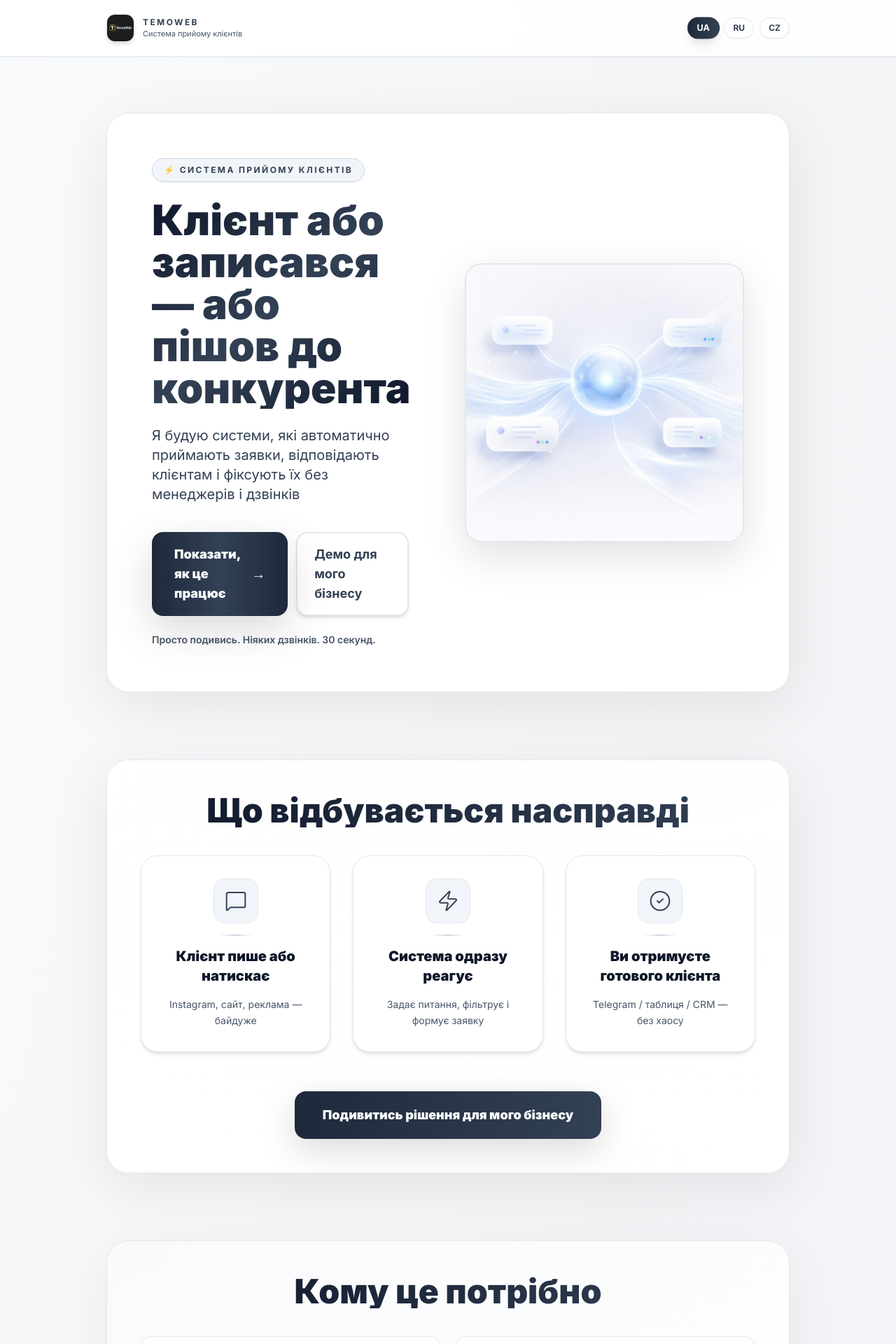
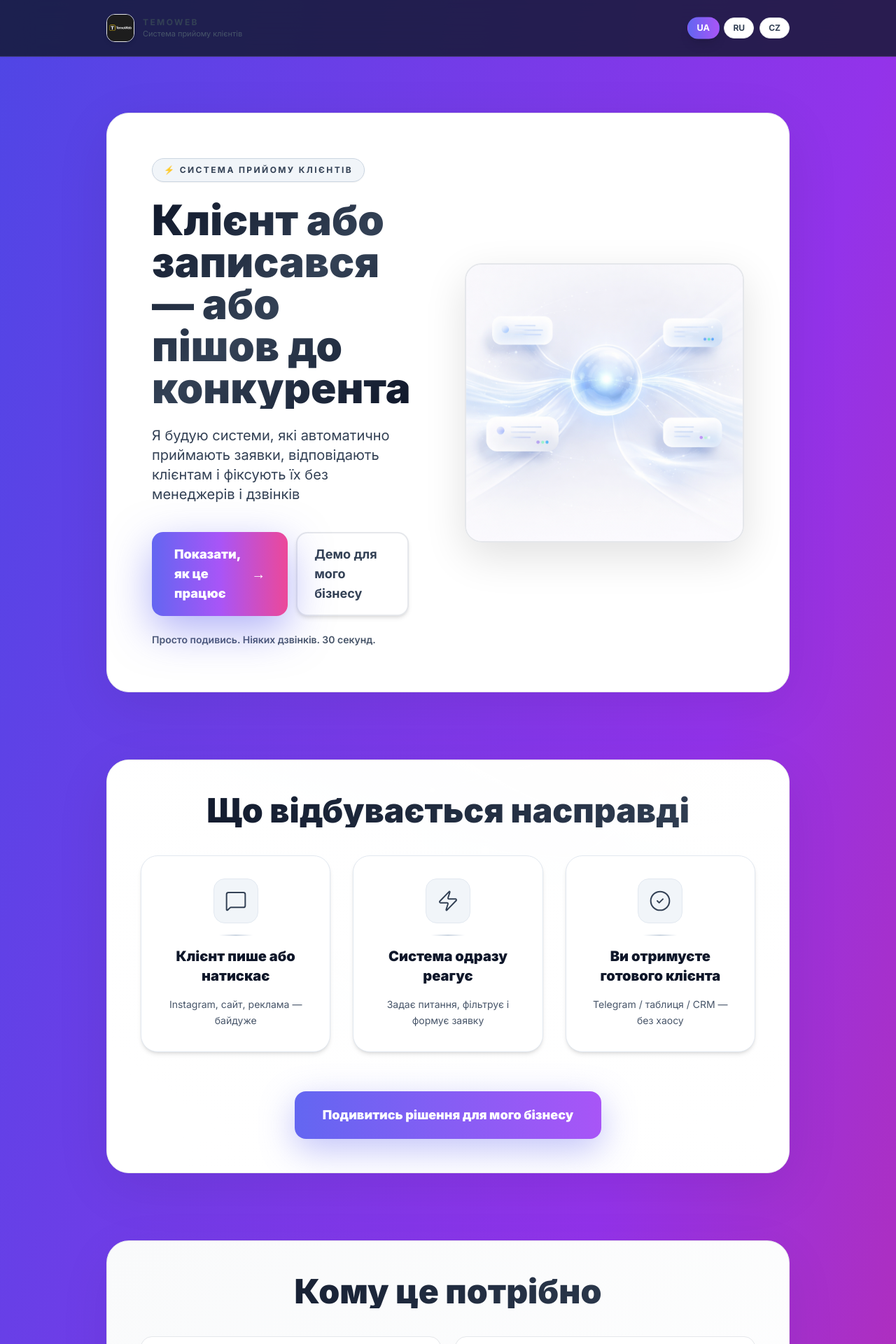
Before and after one commit to LexBiz/moj-sajt, a Next.js app: page / in a window 1280 px wide. Shown: the top 1920 px of the page at 70% size. Built offline with nearby package versions, Linux system fonts and the light colour scheme; no server answers.

Commit message:
fix: dark background + bright indigo/purple buttons back

```diff
--- a/app/page.tsx
+++ b/app/page.tsx
@@ -285,21 +285,21 @@ export default function Home() {
         .animate-float { animation: float 8s ease-in-out infinite; }
       `}</style>
 
-      <main className="relative min-h-screen bg-gradient-to-br from-slate-50 via-gray-100 to-slate-100 text-slate-900 overflow-x-hidden">
+      <main className="relative min-h-screen bg-gradient-to-br from-indigo-600 via-purple-600 to-pink-600 text-white overflow-x-hidden">
         <div className="fixed inset-0 -z-10 overflow-hidden pointer-events-none">
-          {/* Subtle dot pattern for premium tech feel */}
-          <div className="absolute inset-0 opacity-[0.15]" style={{
-            backgroundImage: `radial-gradient(circle at 1px 1px, rgb(100 116 139) 1px, transparent 0)`,
-            backgroundSize: '40px 40px'
+          {/* Tech grid pattern */}
+          <div className="absolute inset-0 opacity-10" style={{
+            backgroundImage: `radial-gradient(circle at 1px 1px, rgb(255 255 255) 1px, transparent 0)`,
+            backgroundSize: '50px 50px'
           }} />
-          {/* Soft mesh gradient overlay */}
-          <div className="absolute inset-0 bg-[radial-gradient(ellipse_at_top,_var(--tw-gradient-stops))] from-slate-200/30 via-transparent to-transparent" />
-          {/* Minimal glow accents */}
-          <div className="absolute top-0 -left-20 w-96 h-96 bg-slate-300/15 rounded-full blur-3xl animate-gradient" />
-          <div className="absolute -bottom-20 -right-20 w-[500px] h-[500px] bg-slate-300/15 rounded-full blur-3xl animate-gradient" style={{ animationDelay: '-12s' }} />
+          {/* Gradient overlay */}
+          <div className="absolute inset-0 bg-[radial-gradient(ellipse_at_top,_var(--tw-gradient-stops))] from-indigo-900/20 via-transparent to-transparent" />
+          {/* Glow accents */}
+          <div className="absolute top-0 -left-20 w-96 h-96 bg-indigo-500/10 rounded-full blur-3xl animate-gradient" />
+          <div className="absolute -bottom-20 -right-20 w-[500px] h-[500px] bg-purple-500/10 rounded-full blur-3xl animate-gradient" style={{ animationDelay: '-12s' }} />
         </div>
 
-        <header className="sticky top-0 z-50 backdrop-blur-xl bg-white/90 border-b border-slate-200 shadow-sm">
+        <header className="sticky top-0 z-50 backdrop-blur-xl bg-slate-900/80 border-b border-white/10 shadow-sm">
           <div className="max-w-5xl mx-auto px-4 sm:px-6 py-5 flex items-center justify-between gap-4">
             <div className="flex items-center gap-3 group">
               <div className="relative">
@@ -318,7 +318,7 @@ export default function Home() {
                   onClick={() => setLang(lng)}
                   className={`px-3 py-1.5 rounded-full text-xs font-bold border transition-all duration-300 ${
                     lang === lng
-                      ? 'bg-gradient-to-r from-slate-800 to-slate-700 border-transparent text-white shadow-lg scale-105'
+                      ? 'bg-gradient-to-r from-indigo-500 to-purple-500 border-transparent text-white shadow-lg scale-105'
                       : 'bg-white border-gray-200 text-slate-700 hover:bg-gray-50 hover:border-gray-300 hover:scale-105 shadow-sm'
                   }`}
                 >
@@ -352,9 +352,9 @@ export default function Home() {
                   <div className="flex flex-col sm:flex-row gap-3 pt-4">
                     <a
                       href={ctaHref}
-                      className="group/btn relative inline-flex items-center justify-center rounded-2xl bg-gradient-to-r from-slate-800 via-slate-700 to-slate-800 px-8 py-4 text-base sm:text-lg font-black text-white shadow-[0_20px_60px_rgba(0,0,0,0.15)] transition-all duration-300 hover:shadow-[0_25px_70px_rgba(0,0,0,0.25)] hover:scale-105 overflow-hidden"
+                      className="group/btn relative inline-flex items-center justify-center rounded-2xl bg-gradient-to-r from-indigo-500 via-purple-500 to-pink-500 px-8 py-4 text-base sm:text-lg font-black text-white shadow-[0_20px_60px_rgba(99,102,241,0.5)] transition-all duration-300 hover:shadow-[0_25px_70px_rgba(99,102,241,0.7)] hover:scale-105 overflow-hidden"
                     >
-                      <span className="absolute inset-0 bg-gradient-to-r from-slate-900 via-slate-800 to-slate-900 opacity-0 group-hover/btn:opacity-100 transition-opacity duration-300" />
+                      <span className="absolute inset-0 bg-gradient-to-r from-indigo-600 via-purple-600 to-pink-600 opacity-0 group-hover/btn:opacity-100 transition-opacity duration-300" />
                       <span className="relative flex items-center gap-2">
                         <span>{t.ctaPrimary}</span>
                         <span className="text-xl">→</span>
@@ -424,7 +424,7 @@ export default function Home() {
                 <div className="text-center pt-4">
                   <a
                     href={ctaHref}
-                    className="inline-flex items-center justify-center rounded-2xl bg-gradient-to-r from-slate-800 to-slate-700 px-10 py-5 text-lg font-black text-white shadow-[0_15px_50px_rgba(0,0,0,0.15)] transition-all duration-300 hover:shadow-[0_20px_60px_rgba(0,0,0,0.25)] hover:scale-110"
+                    className="inline-flex items-center justify-center rounded-2xl bg-gradient-to-r from-indigo-500 to-purple-500 px-10 py-5 text-lg font-black text-white shadow-[0_15px_50px_rgba(99,102,241,0.4)] transition-all duration-300 hover:shadow-[0_20px_60px_rgba(0,0,0,0.25)] hover:scale-110"
                   >
                     {t.howCta}
                   </a>
@@ -467,7 +467,7 @@ export default function Home() {
                 <div className="text-center pt-4">
                   <a
                     href={ctaHref}
-                    className="inline-flex items-center justify-center rounded-2xl bg-gradient-to-r from-slate-800 to-slate-700 px-10 py-5 text-lg font-black text-white shadow-[0_15px_50px_rgba(0,0,0,0.15)] transition-all duration-300 hover:shadow-[0_20px_60px_rgba(0,0,0,0.25)] hover:scale-110"
+                    className="inline-flex items-center justify-center rounded-2xl bg-gradient-to-r from-indigo-500 to-purple-500 px-10 py-5 text-lg font-black text-white shadow-[0_15px_50px_rgba(99,102,241,0.4)] transition-all duration-300 hover:shadow-[0_20px_60px_rgba(0,0,0,0.25)] hover:scale-110"
                   >
                     {t.whoCta}
                   </a>
@@ -511,7 +511,7 @@ export default function Home() {
                 <div className="text-center pt-6">
                   <a
                     href={ctaHref}
-                    className="inline-flex items-center justify-center rounded-2xl bg-gradient-to-r from-slate-800 to-slate-700 px-10 py-5 text-lg font-black text-white shadow-[0_15px_50px_rgba(0,0,0,0.15)] transition-all duration-300 hover:shadow-[0_20px_60px_rgba(0,0,0,0.25)] hover:scale-110"
+                    className="inline-flex items-center justify-center rounded-2xl bg-gradient-to-r from-indigo-500 to-purple-500 px-10 py-5 text-lg font-black text-white shadow-[0_15px_50px_rgba(99,102,241,0.4)] transition-all duration-300 hover:shadow-[0_20px_60px_rgba(0,0,0,0.25)] hover:scale-110"
                   >
                     {t.resultCta}
                   </a>
@@ -660,9 +660,9 @@ export default function Home() {
                     <button
                       type="submit"
                       disabled={loading}
-                      className="group/btn relative inline-flex items-center justify-center rounded-2xl bg-gradient-to-r from-slate-800 via-slate-700 to-slate-800 px-12 py-6 text-xl font-black text-white shadow-[0_20px_60px_rgba(0,0,0,0.15)] transition-all duration-300 hover:shadow-[0_25px_70px_rgba(0,0,0,0.25)] hover:scale-110 disabled:opacity-60 disabled:cursor-not-allowed disabled:hover:scale-100 overflow-hidden"
+                      className="group/btn relative inline-flex items-center justify-center rounded-2xl bg-gradient-to-r from-indigo-500 via-purple-500 to-pink-500 px-12 py-6 text-xl font-black text-white shadow-[0_20px_60px_rgba(99,102,241,0.5)] transition-all duration-300 hover:shadow-[0_25px_70px_rgba(99,102,241,0.7)] hover:scale-110 disabled:opacity-60 disabled:cursor-not-allowed disabled:hover:scale-100 overflow-hidden"
                     >
-                      <span className="absolute inset-0 bg-gradient-to-r from-slate-900 via-slate-800 to-slate-900 opacity-0 group-hover/btn:opacity-100 transition-opacity duration-300" />
+                      <span className="absolute inset-0 bg-gradient-to-r from-indigo-600 via-purple-600 to-pink-600 opacity-0 group-hover/btn:opacity-100 transition-opacity duration-300" />
                       <span className="relative">{loading ? '...' : t.formCta}</span>
                     </button>
                   </div>
```
